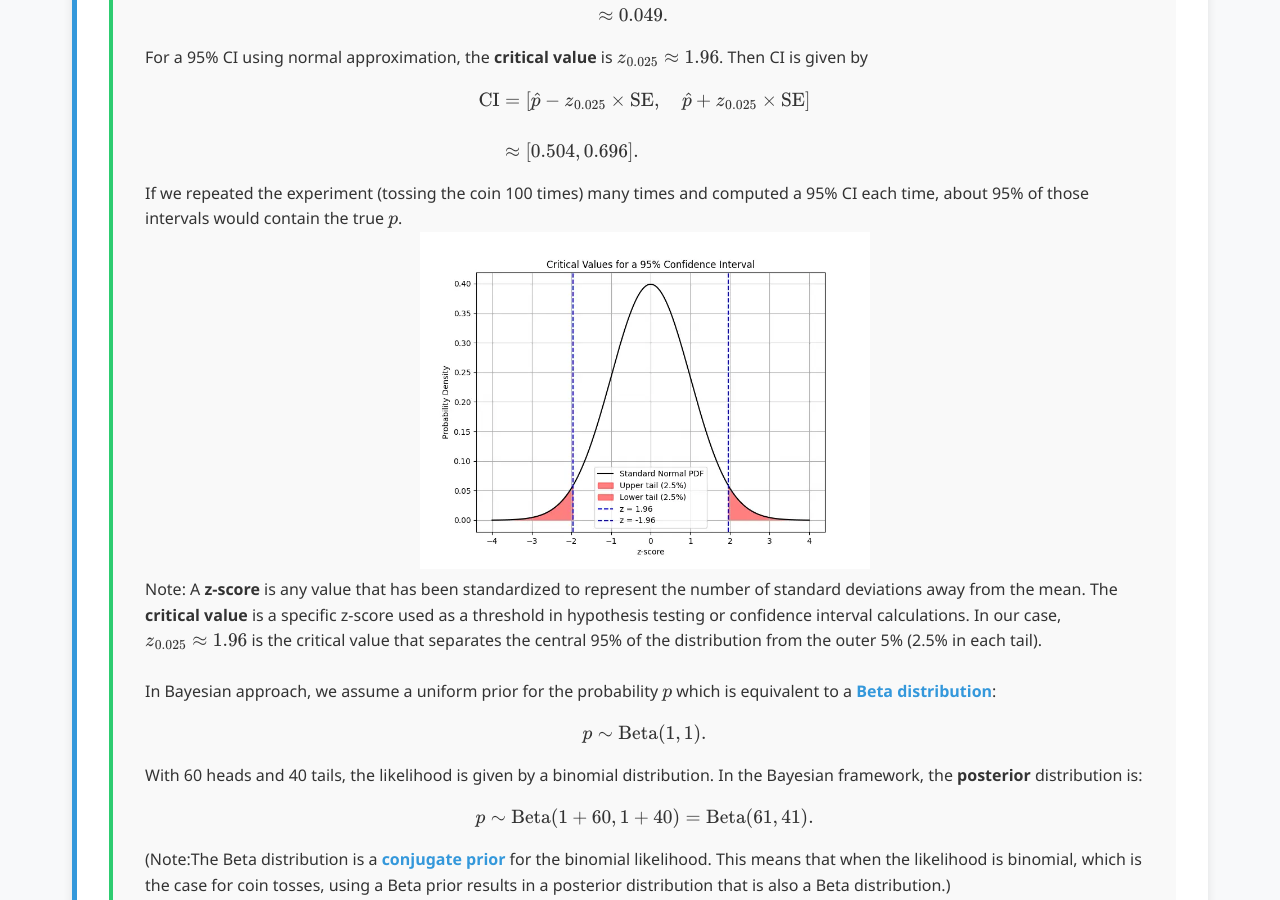
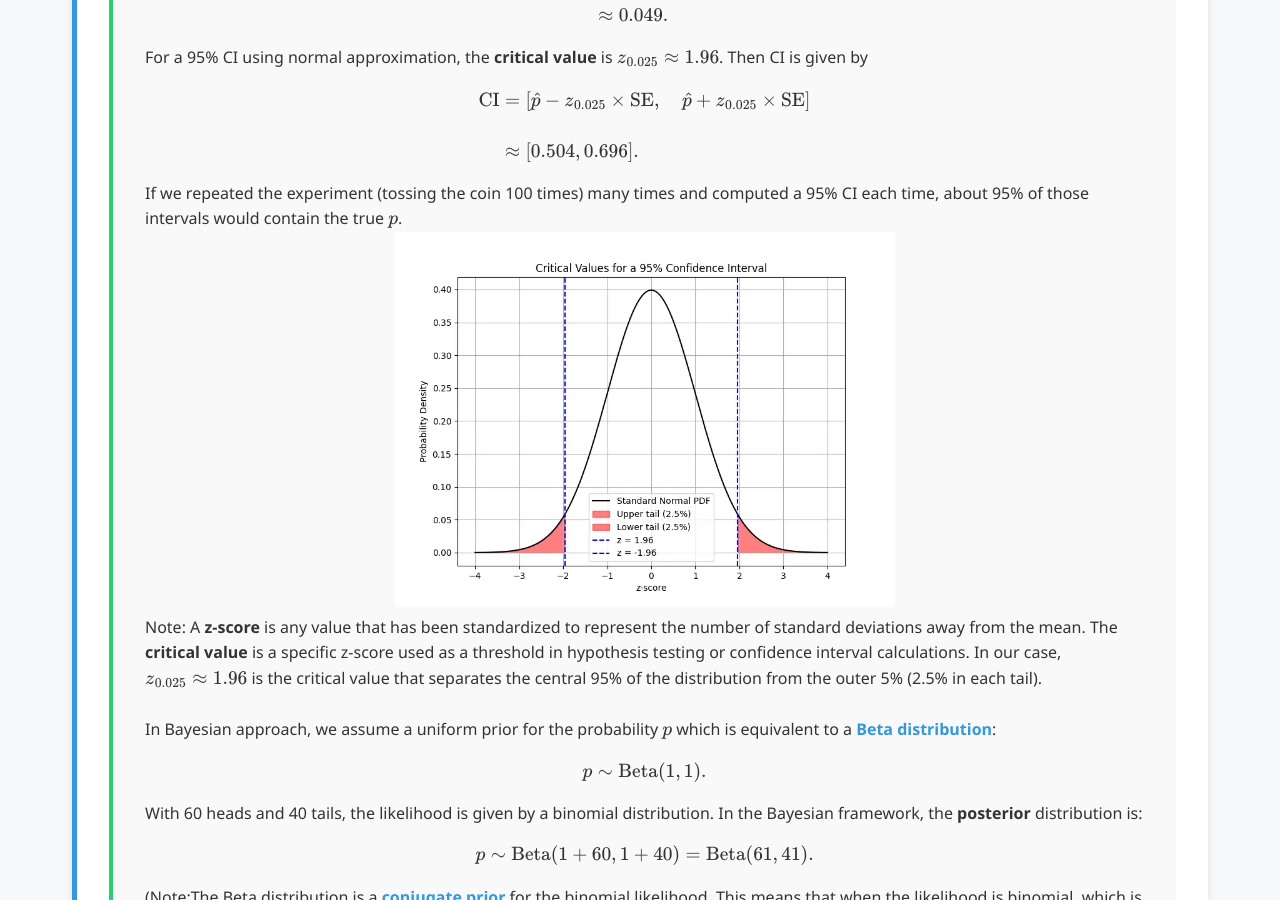
Before and after one commit to Yusukey01/yusukey01.github.io, a Jekyll site: the page built from Mathematics/Probability/hypothesis_testing.html, in a window 1280 px wide and 900 px high, scrolled down 3469 px. Built offline with Jekyll 4.4.1, drawn with Linux system fonts in a browser that asks for light colours.

```diff
--- a/Mathematics/Probability/hypothesis_testing.html
+++ b/Mathematics/Probability/hypothesis_testing.html
@@ -162,7 +162,7 @@ description: Learn about null hypothesis significance test, confidence interval,
                 If we repeated the experiment (tossing the coin 100 times) many times and computed a 95% CI each time, about 95% of those
                 intervals would contain the true \(p\).
                 <div style="text-align: center;">
-                    <img src="Images/zscore.webp" alt="z-score" style="width:450px;">
+                    <img src="Images/zscore.webp" alt="z-score" style="width:500px;">
                 </div>
                 Note: A <strong>z-score</strong> is any value that has been standardized to represent the number of standard deviations
                 away from the mean. The <strong>critical value</strong> is a specific z-score used as a threshold in hypothesis testing or
@@ -234,7 +234,7 @@ description: Learn about null hypothesis significance test, confidence interval,
                 Then we repeat this process many times (e.g., 10,000 times). Each time, we create a new resampled dataset, compute its mean,
                 and store it. Once we have 10,000 bootstrap sample means, we can use them to estimate the confidence interval:
                 <div style="text-align: center;">
-                    <img src="Images/bootstrap.webp" alt="bootstrap" style="width:450px;">
+                    <img src="Images/bootstrap.webp" alt="bootstrap" style="width:500px;">
                 </div>
             </div>
             </p>
```
